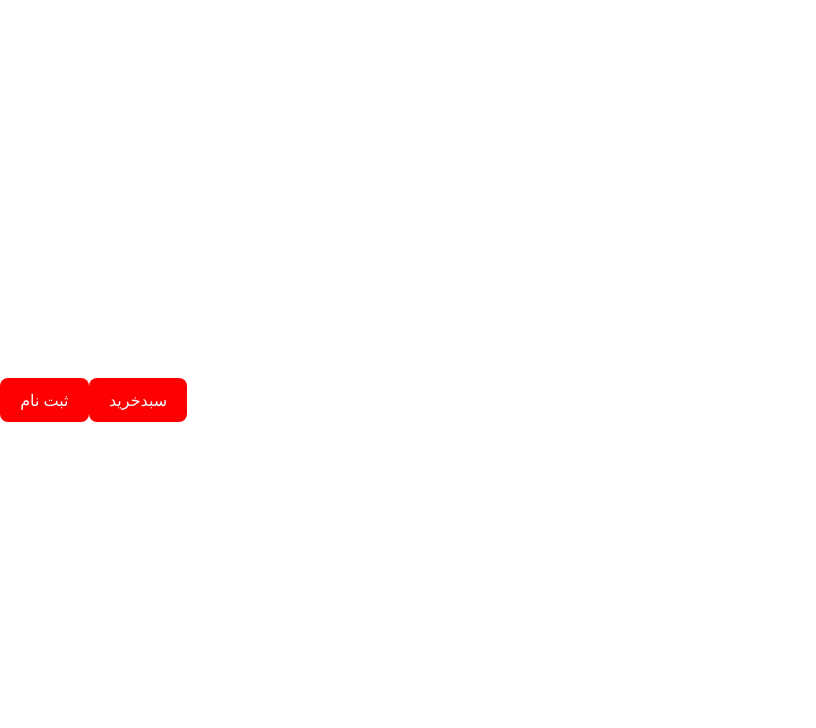
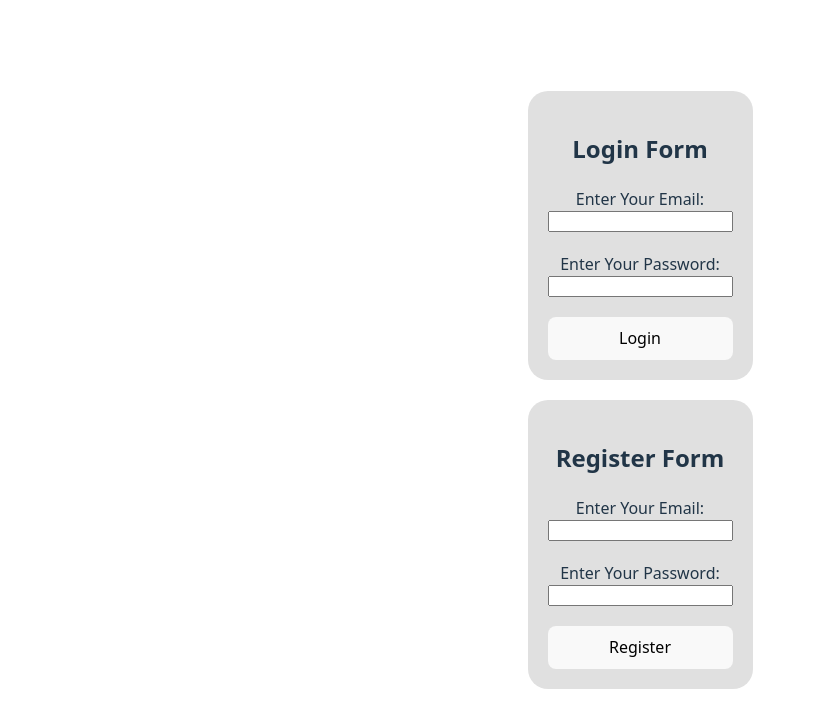
Before and after one commit to GraphiWebAvenue/ReactJS-Practice01, a React (Vite) app: page / in a window 1280 px wide. Shown: the top 728 px of the page, without its empty margins (0-816 px from the left). Built offline with nearby package versions, Linux system fonts and the light colour scheme.

Commit message:
Advanced Props & Children

```diff
--- a/src/App.jsx
+++ b/src/App.jsx
@@ -1,11 +1,11 @@
-import { Button } from "./components/Buttons/Button";
-import { Input } from "./components/Forms/Input";
-import { Header } from "./components/layout/Header";
+import "./App.css";
+import { Form } from "./components/Forms/Form";
 
 function App() {
   return (
     <>
-      <Header></Header>
+      <Form tilte_form="Login Form" btn_text_form="Login"></Form>
+      <Form tilte_form="Register Form" btn_text_form="Register"></Form>
     </>
   );
 }
--- a/src/components/Buttons/Button.css
+++ /dev/null
@@ -1,4 +0,0 @@
-.btn {
-    background-color: rgb(255, 0, 0);
-    color: aliceblue;
-}
--- a/src/components/Buttons/Button.jsx
+++ /dev/null
@@ -1,10 +0,0 @@
-import "./Button.css";
-export const Button = ({ text, bg }) => {
-  return (
-    <>
-      <button className="btn" style={{ backgroundColor: bg }}>
-        {text}
-      </button>
-    </>
-  );
-};
--- /dev/null
+++ b/src/components/Forms/Button.jsx
@@ -0,0 +1,7 @@
+export const Button = ({ btn_text_form }) => {
+  return (
+    <>
+      <button>{btn_text_form}</button>
+    </>
+  );
+};
--- /dev/null
+++ b/src/components/Forms/Form.css
@@ -0,0 +1,13 @@
+form {
+    display: flex;
+    flex-direction: column;
+    background-color: #e0e0e0;
+    border-radius: 20px;
+    padding: 20px;
+    margin-bottom: 20px;
+}
+label {
+    display: flex;
+    flex-direction: column;
+    margin-bottom: 20px;
+}
--- /dev/null
+++ b/src/components/Forms/Form.jsx
@@ -0,0 +1,16 @@
+import { Button } from "./Button";
+import "./Form.css";
+import { Input } from "./Input";
+
+export const Form = ({ tilte_form, btn_text_form }) => {
+  return (
+    <>
+      <form className="form">
+        <h2>{tilte_form}</h2>
+        <Input type={"email"} label_text={"Enter Your Email:"}></Input>
+        <Input type={"password"} label_text={"Enter Your Password:"}></Input>
+        <Button btn_text_form={btn_text_form}></Button>
+      </form>
+    </>
+  );
+};
--- a/src/components/Forms/Input.jsx
+++ b/src/components/Forms/Input.jsx
@@ -1,9 +1,8 @@
-import style from "./Input.module.css";
-export const Input = () => {
+export const Input = ({ type, label_text }) => {
   return (
-    <>
-      <input></input>
-      <button className={style.btn}>سابمیت کن</button>
-    </>
+    <label>
+      <span>{label_text}</span>
+      <input type={type}></input>
+    </label>
   );
 };
--- a/src/components/Forms/Input.module.css
+++ /dev/null
@@ -1,3 +0,0 @@
-.btn {
-    background-color: gold;
-}
--- a/src/components/layout/Header.jsx
+++ /dev/null
@@ -1,12 +0,0 @@
-import { Button } from "../Buttons/Button";
-
-export const Header = () => {
-  return (
-    <>
-      <header>
-        <Button text={"ثبت نام"}></Button>
-        <Button text={"سبدخرید"}></Button>
-      </header>
-    </>
-  );
-};
```
